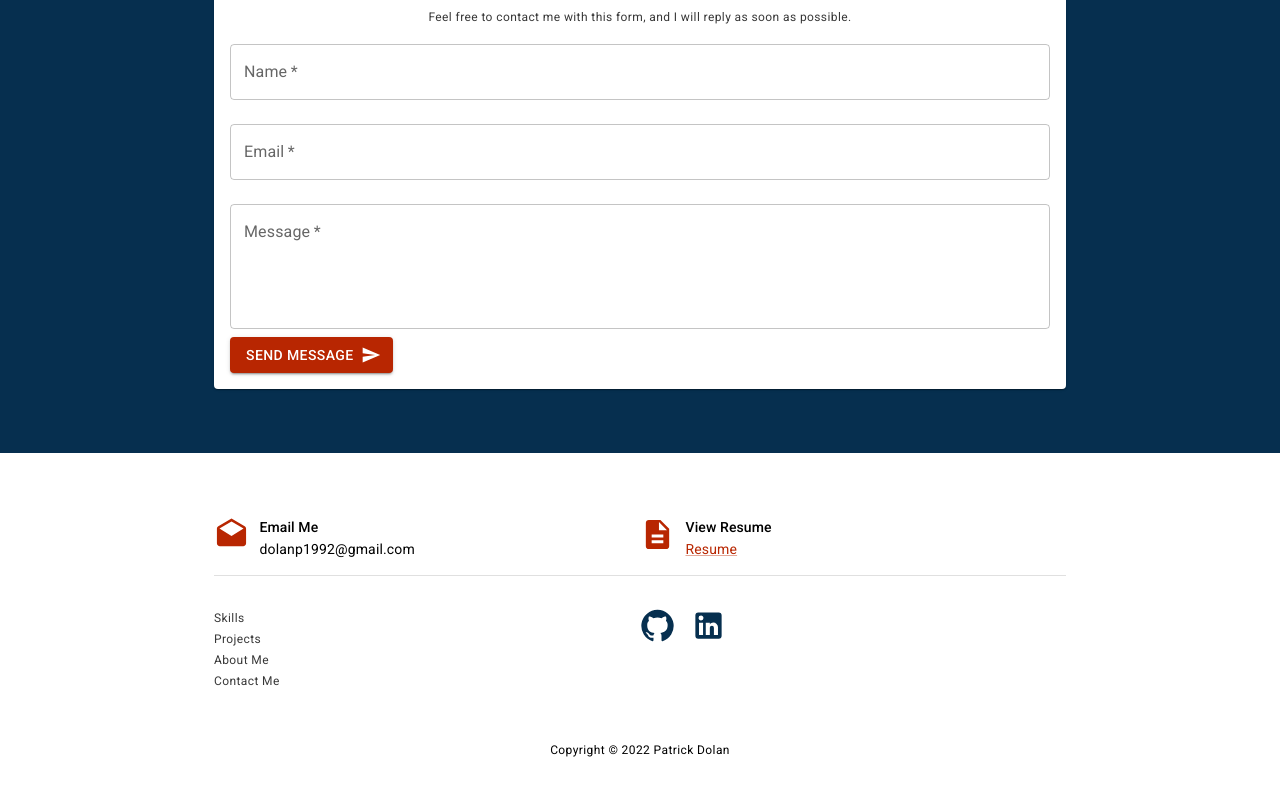
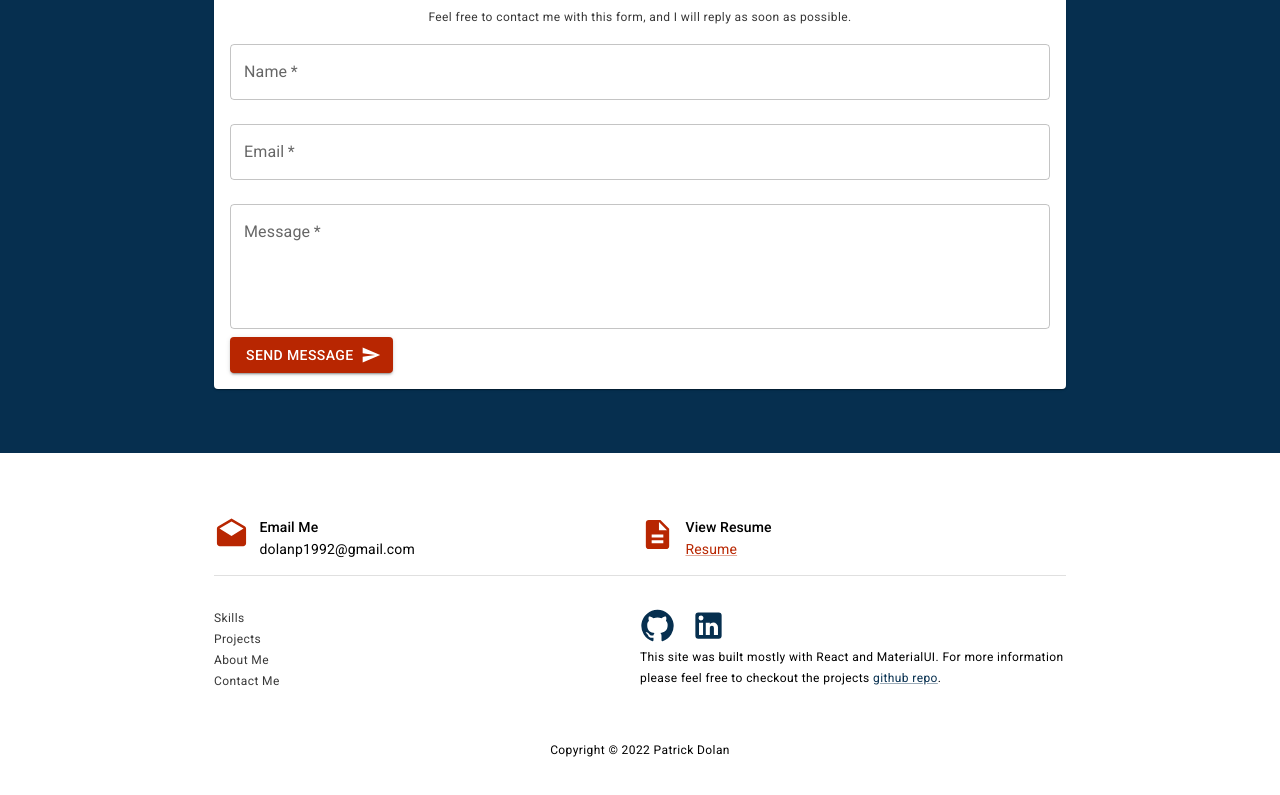
Before and after one commit to Patrick-Dolan/portfolio-v2, a React (Create React App) app: page / in a window 1280 px wide. Shown: the part 2405-3200 px from the top of the page. Built offline with nearby package versions, Linux system fonts and the light colour scheme.

Commit message:
update: add small caption describing portfolio build with link to github repo

```diff
--- a/src/components/page/Footer.js
+++ b/src/components/page/Footer.js
@@ -63,6 +63,9 @@ const Footer = () => {
         </Grid>
         <Grid item md={6} textAlign="start" sx={{mt: "2em"}}>
           <SocialLinks />
+          <Typography variant="caption">
+            This site was built mostly with React and MaterialUI. For more information please feel free to checkout the projects <Link href="https://github.com/Patrick-Dolan/portfolio-v2" target="_blank">github repo</Link>.
+          </Typography>
         </Grid>
       </Grid>
       <Box sx={{
```
